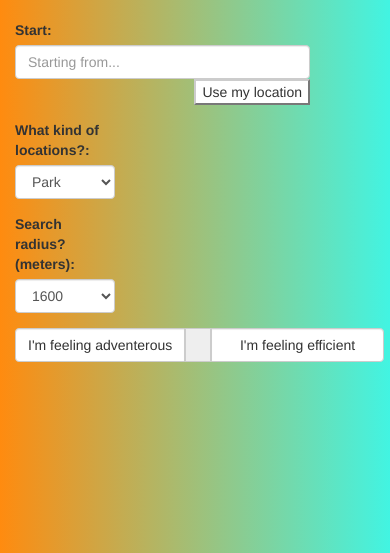
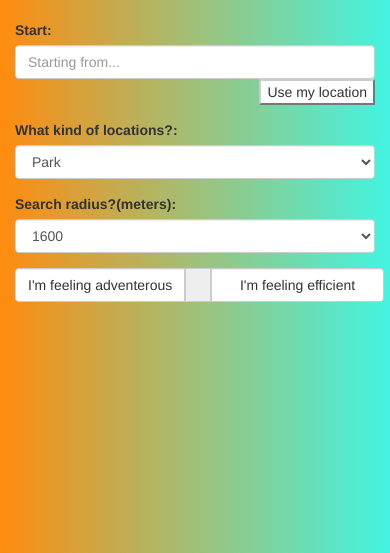
Before and after one commit to anubiskhan/adventure-day, a Django app: page / in a window 390 px wide. Shown: the part 115-668 px from the top of the page. Run offline with Django 3.2, Linux system fonts and the light colour scheme; some libraries are stand-ins or nearby versions.

Commit message:
Adds near identical styling for browser and mobile

```diff
--- a/client_side/templates/adventure_day/home.html
+++ b/client_side/templates/adventure_day/home.html
@@ -2,7 +2,7 @@
 {% block content %}
 <div class="container">
   <div class="form-group row spacer">
-    <div class="col-xs-10 col-md-4 col-md-offset-4">
+    <div class="col-xs-12 col-md-4 col-md-offset-4">
       <label for="start-address">Start:</label>
       <input id="start-address-field" type="text" class="form-control" placeholder="Starting from...">
       <div class="text-right">
@@ -16,9 +16,9 @@
       <input id="end-address" type="text" class="form-control" placeholder="Ending at...">
     </div> -->
   <div class="form-group row">
-    <div class="col-xs-4 col-md-2 col-md-offset-4">
+    <div class="col-xs-12 col-md-4 col-md-offset-4">
       <label for="location-type-selector">What kind of locations?:</label>
-      <select class="form-control col-md-offset-5" id="location-type-selector">
+      <select class="form-control" id="location-type-selector">
         <option>Cafe</option>
         <option>Restaurant</option>
         <option selected="selected">Park</option>
@@ -27,9 +27,9 @@
     </div>
   </div>
   <div class="form-group row">
-    <div class="col-xs-4 col-md-2 col-md-offset-4">
+    <div class="col-xs-12 col-md-4 col-md-offset-4">
       <label for="radius-selector">Search radius?(meters):</label>
-      <select class="form-control col-md-offset-5" id="radius-selector">
+      <select class="form-control" id="radius-selector">
         <option>400</option>
         <option>800</option>
         <option selected="selected">1600</option>
```
